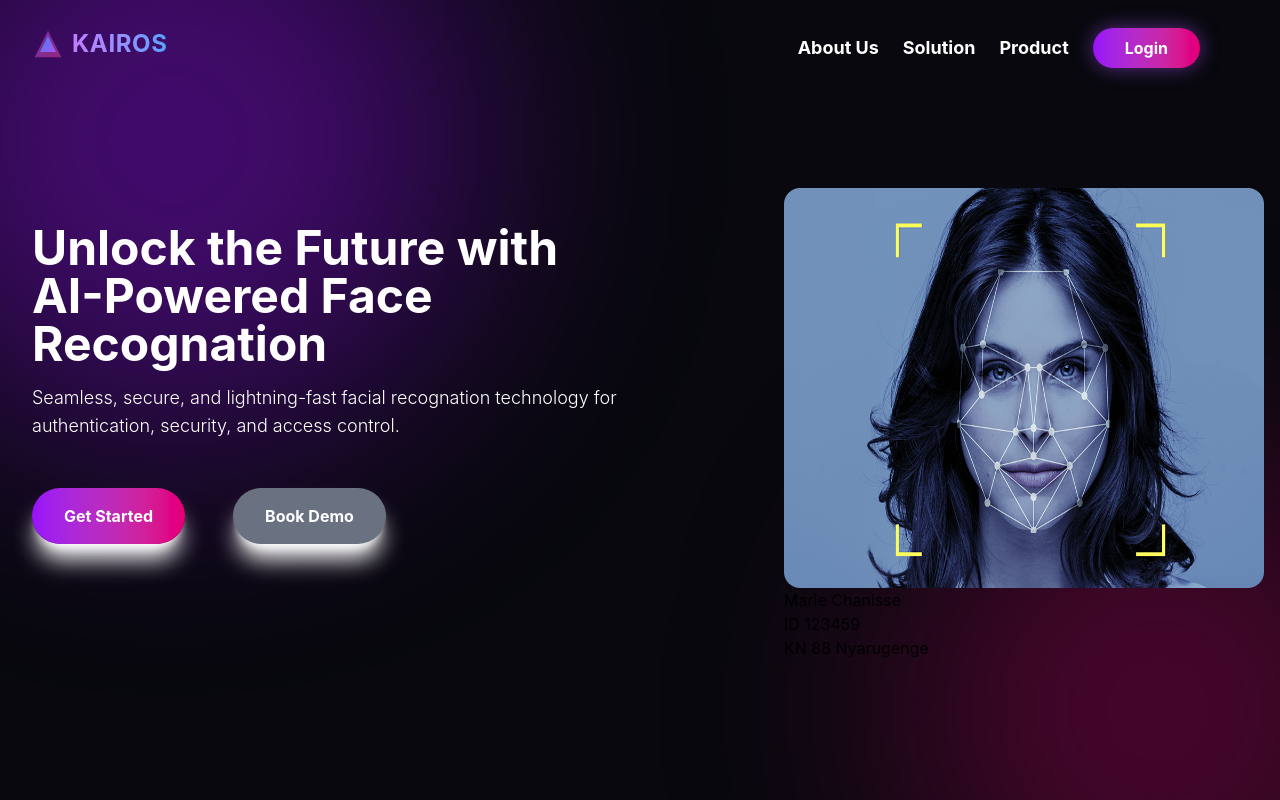
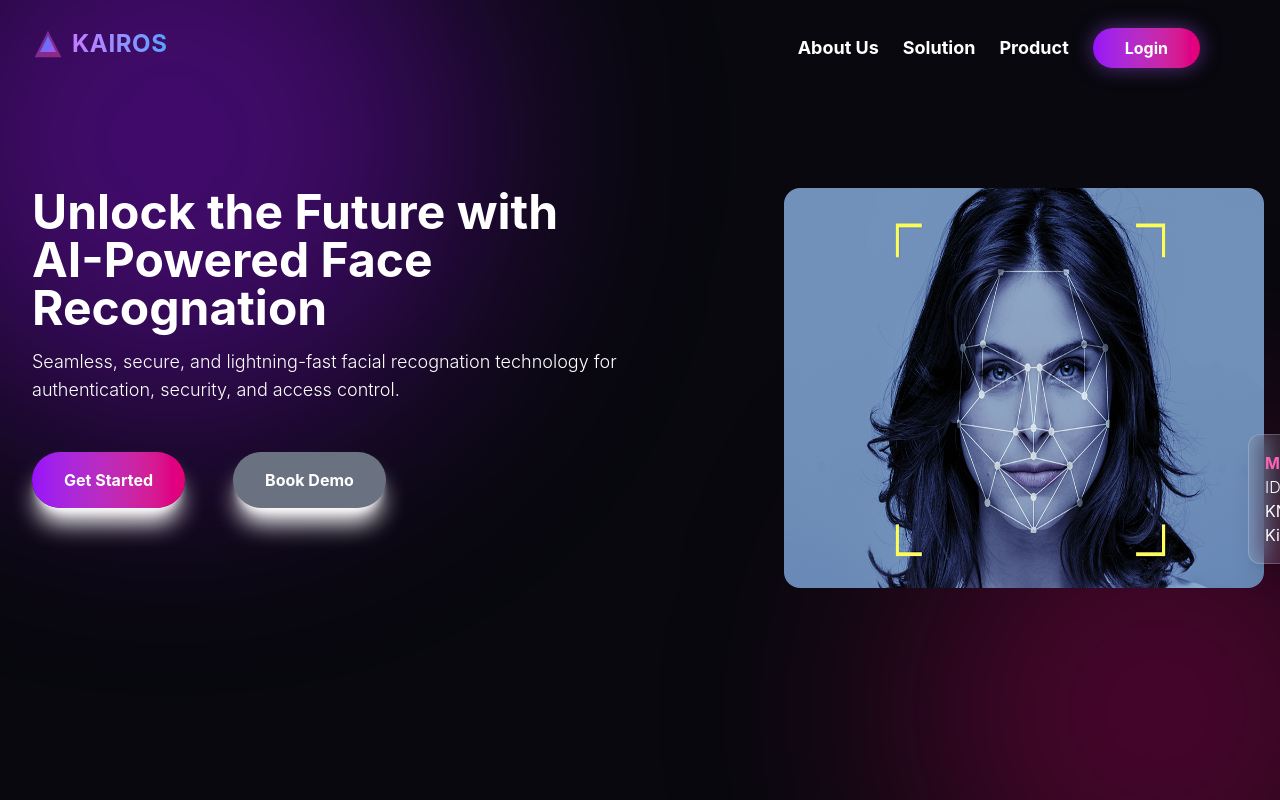
Before and after one commit to niyomugaboetiene/face-recognation-app, a React (Vite) app in the folder client/: page / in a window 1280 px wide. Built offline with nearby package versions, Linux system fonts and the light colour scheme.

Commit message:
Updates my face-recognation-app

```diff
--- a/client/src/Home.jsx
+++ b/client/src/Home.jsx
@@ -62,10 +62,11 @@ export default function Header() {
 
           <div className='relative top-20 left-20'>
               <img src={Image} className='w-120 h-100 rounded-2xl  hover:shadow-[0_0_30px_rgba(168,85,247,0.7)] hover:scale-105 transition-all duration-300' />
-              <div>
-                <h1>Marie Chanisse</h1>
-                <p>ID 123459</p>
+              <div className='absolute bottom-6 left-116 text-white bg-white/10 backdrop-blur-md border border-white/20 rounded-xl p-4 shadow-xl min-w-[180px] hover:scale-105 transition-all duration-300'>
+                <h1 className='text-pink-400 font-bold'>Marie Chanisse</h1>
+                <p className='font-light'>ID 123459</p>
                 <p>KN 88 Nyarugenge</p>
+                <p> Kigali Rwanda</p>
               </div>
           </div>
         <div>
```
